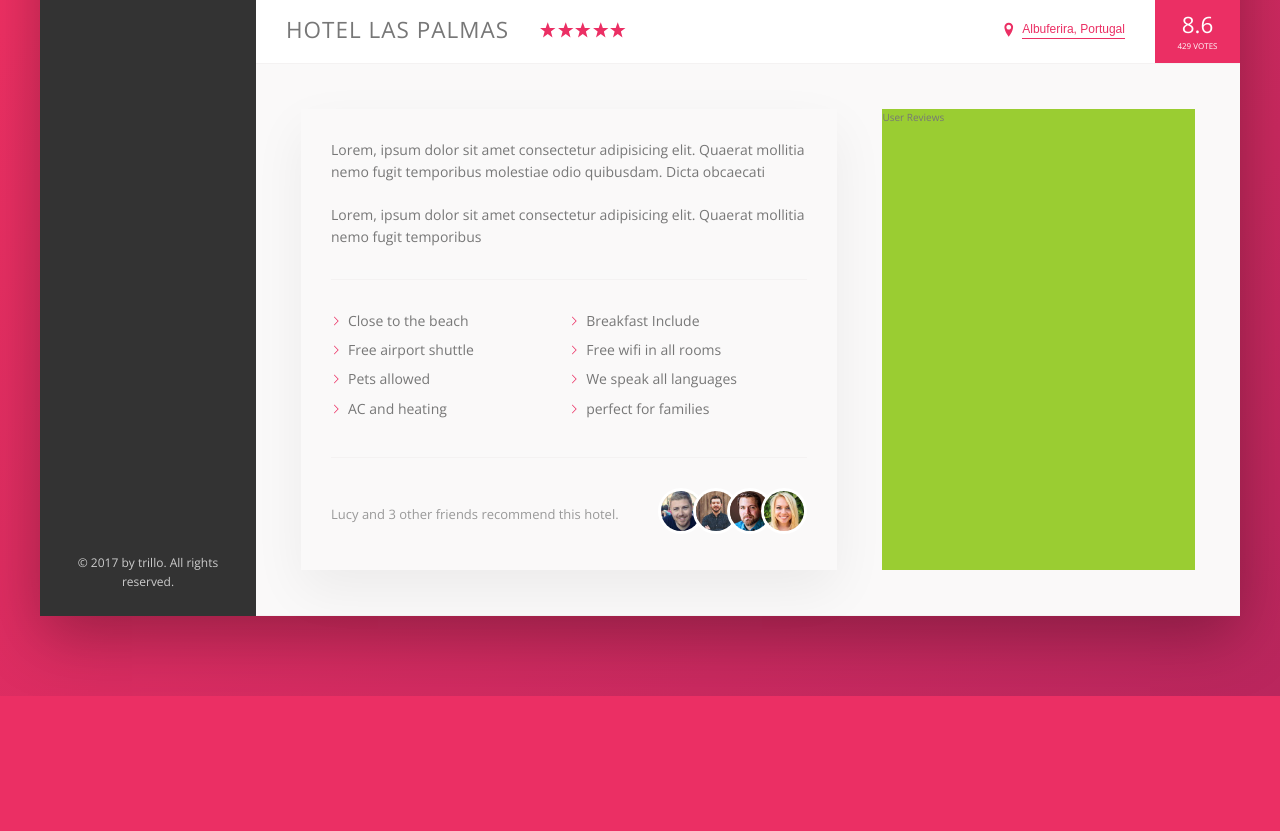
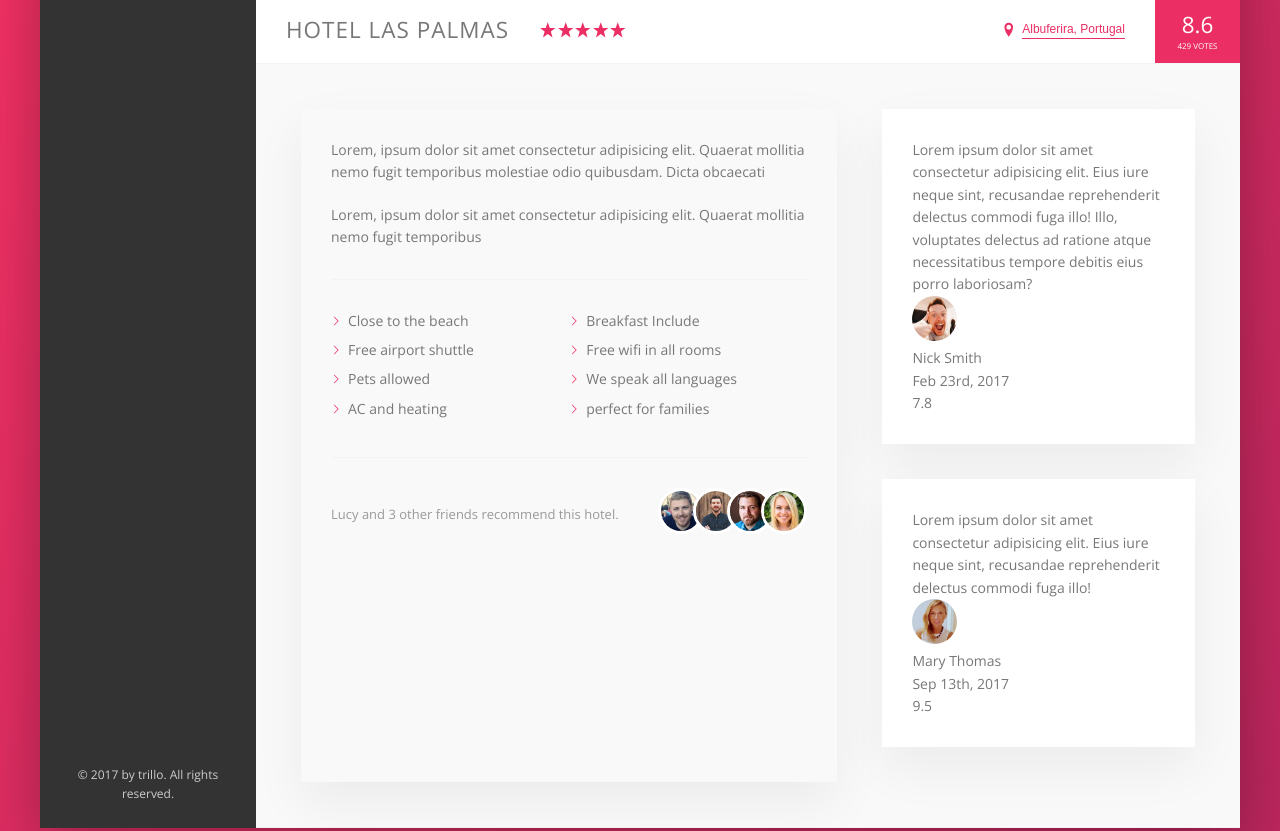
Before and after one commit to jermarino16/Trillo-Flexbox-Practice, a website: page index.html in a window 1280 px wide. Shown: the part 538-1369 px from the top of the page. Before the commit the page ends 1234 px from the top, so only its background shows below. Drawn offline with nearby package versions, Linux system fonts and the light colour scheme.

Commit message:
start of user reviews

```diff
--- a/index.html
+++ b/index.html
@@ -209,7 +209,47 @@
               </div>
             </div>
 
-            <div class="user-reviews">User Reviews</div>
+            <div class="user-reviews">
+              <figure class="review">
+                <blockquote class="review__text">
+                  Lorem ipsum dolor sit amet consectetur adipisicing elit. Eius
+                  iure neque sint, recusandae reprehenderit delectus commodi
+                  fuga illo! Illo, voluptates delectus ad ratione atque
+                  necessitatibus tempore debitis eius porro laboriosam?
+                </blockquote>
+                <figcaption class="review__user">
+                  <img
+                    src="img/user-1.jpg"
+                    alt="User 1"
+                    class="review__photo"
+                  />
+                  <div class="review__user-box">
+                    <p class="review__user-name">Nick Smith</p>
+                    <p class="review__user-date">Feb 23rd, 2017</p>
+                  </div>
+                  <div class="review__rating">7.8</div>
+                </figcaption>
+              </figure>
+              <figure class="review">
+                <blockquote class="review__text">
+                  Lorem ipsum dolor sit amet consectetur adipisicing elit. Eius
+                  iure neque sint, recusandae reprehenderit delectus commodi
+                  fuga illo!
+                </blockquote>
+                <figcaption class="review__user">
+                  <img
+                    src="img/user-2.jpg"
+                    alt="User 1"
+                    class="review__photo"
+                  />
+                  <div class="review__user-box">
+                    <p class="review__user-name">Mary Thomas</p>
+                    <p class="review__user-date">Sep 13th, 2017</p>
+                  </div>
+                  <div class="review__rating">9.5</div>
+                </figcaption>
+              </figure>
+            </div>
           </div>
         </main>
       </div>
--- a/sass/_components.scss
+++ b/sass/_components.scss
@@ -366,3 +366,36 @@
     }
   }
 }
+////////////////////////////////
+//  REVIEWS
+
+.review {
+  background-color: #fff;
+  box-shadow: var(--shadow-light);
+  padding: 3rem;
+  margin-bottom: 3.5rem;
+
+  &__text {
+  }
+
+  &__user {
+  }
+
+  &__photo {
+    height: 4.5rem;
+    width: 4.5rem;
+    border-radius: 50%;
+  }
+
+  &__user-box {
+  }
+
+  &__user-name {
+  }
+
+  &__user-date {
+  }
+
+  &__rating {
+  }
+}
--- a/sass/_layout.scss
+++ b/sass/_layout.scss
@@ -36,6 +36,7 @@
 }
 
 .detail {
+  font-size: 1.4rem;
   display: flex;
   padding: 4.5rem;
   background-color: var(--color-grey-light-1);
@@ -43,7 +44,6 @@
 }
 
 .description {
-  font-size: 1.4rem;
   background-color: fff;
   box-shadow: var(--shadow-light);
   padding: 3rem;
@@ -52,6 +52,5 @@
 }
 
 .user-reviews {
-  background-color: yellowgreen;
   flex: 1;
 }
```
Also changed, not shown: css/style.css.
